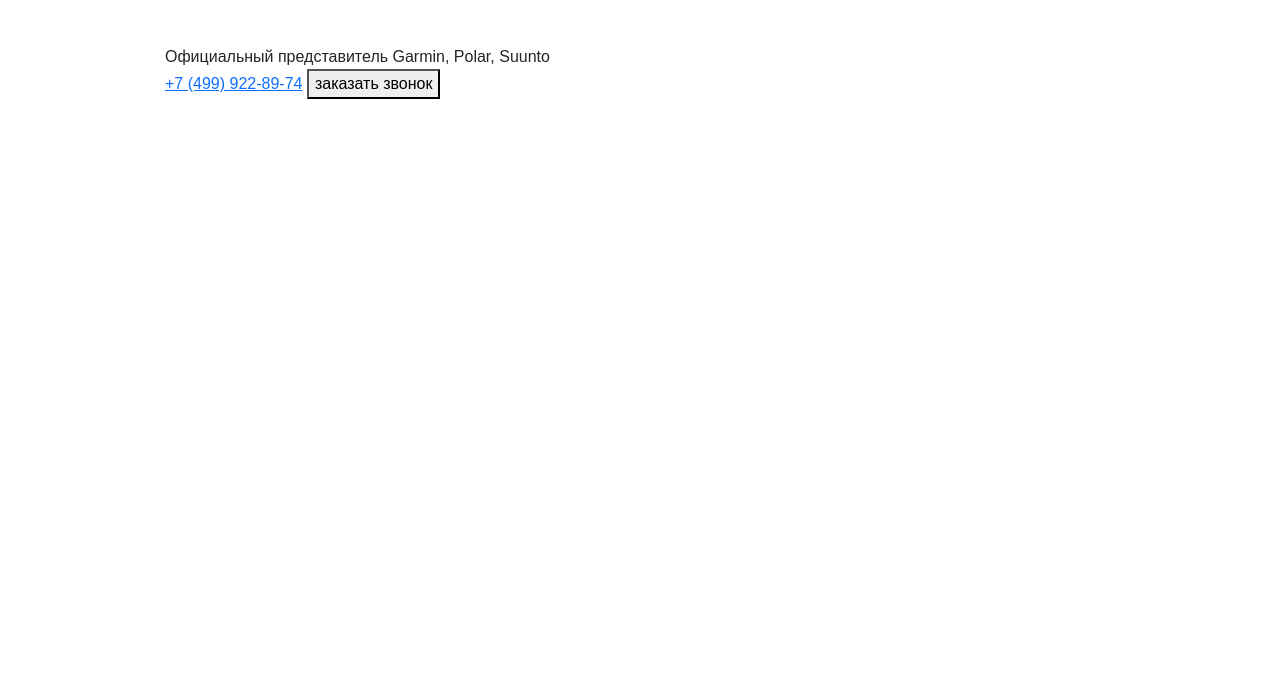
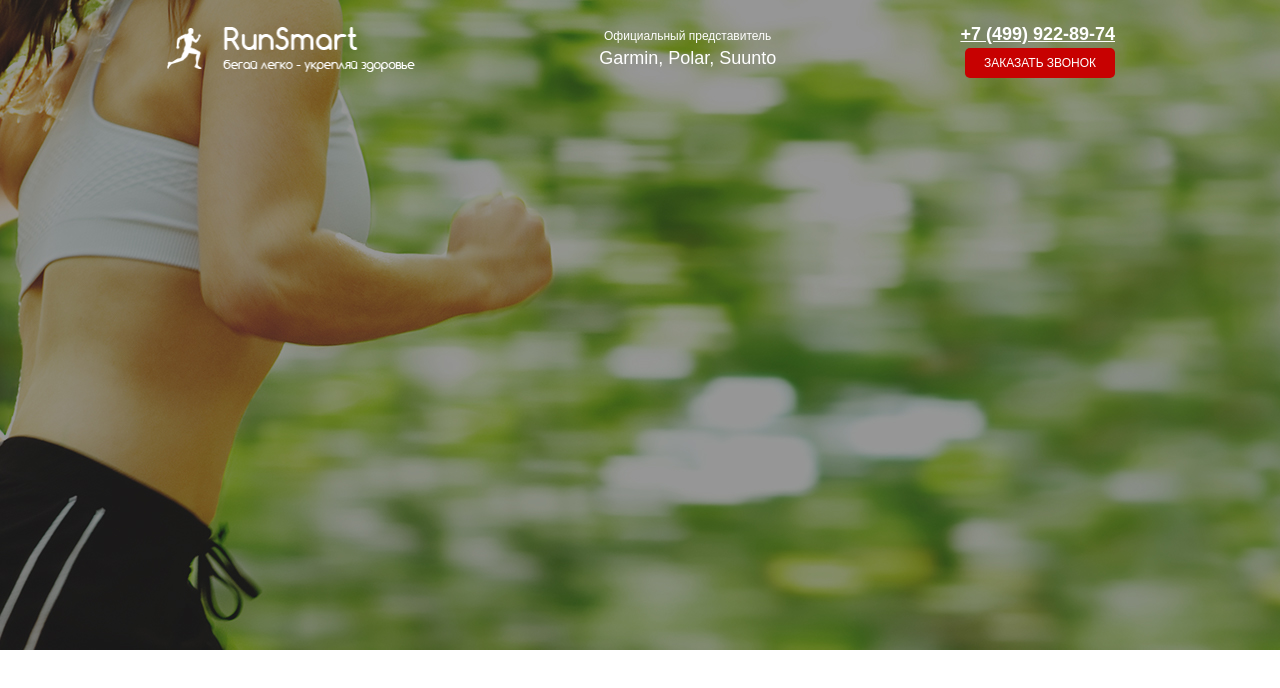
Before and after one commit to natalyasaigakowa/pulse, a website: page src/index.html in a window 1280 px wide. Drawn offline with Linux system fonts and the light colour scheme.

Commit message:
add header

```diff
--- /dev/null
+++ b/src/sass/blocks/_buttons.scss
@@ -0,0 +1,11 @@
+.button {
+    width: 150px;
+    height: 30px;
+    background: $main-color;
+    border-radius: 5px;
+    border: none;
+    font-weight: 500;
+    font-size: 12px;
+    color: #FFFFFF;
+    text-transform: uppercase;
+}
--- /dev/null
+++ b/src/sass/blocks/_header.scss
@@ -0,0 +1,36 @@
+.header {
+    display: flex;
+    justify-content: space-between;
+    align-items: center;
+    &__logo {
+        width: 250px;
+        img {
+            width: 100%;
+        }
+    }
+    &__official {
+        color: #FFFFFF;
+        font-size: 12px;
+        font-weight: 500;
+        text-align: center;
+        span {
+            display: block;
+            font-size: 18px;
+        }
+    }
+    &__phone {
+        display: block;
+        color: #ffffff;
+        font-size: 18px;
+        font-weight: 700;
+        &:hover {
+            color: #ffffff;
+            text-decoration: none;
+        }
+    }
+    &__contacts {
+        display: flex;
+        flex-direction: column;
+        align-items: flex-end;
+    }
+}
--- /dev/null
+++ b/src/sass/blocks/_promo.scss
@@ -0,0 +1,5 @@
+.promo {
+    min-height: 650px;
+    padding: 21px 0 93px 0;
+    background: url(../../img/bg.png) center (center/cover) no-repeat;
+}
--- a/src/sass/style.scss
+++ b/src/sass/style.scss
@@ -6,3 +6,7 @@
     max-width: 950px;
     margin: 0 auto;
 }
+
+@import "blocks/promo";
+@import "blocks/header";
+@import "blocks/buttons";
```
Also changed, not shown: src/css/blocks/header.min.css (added), src/css/style.min.css.
